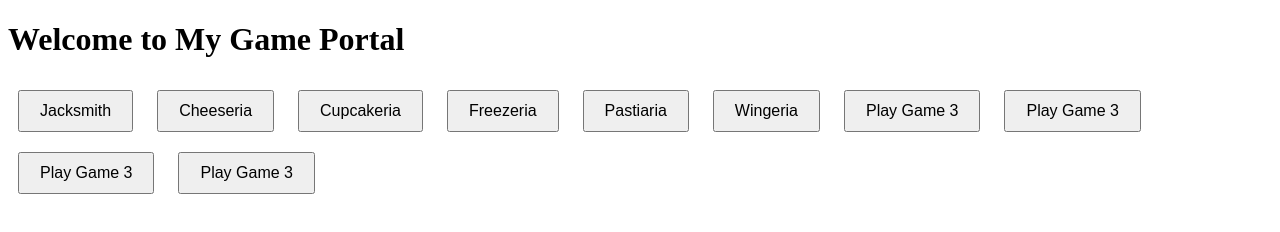
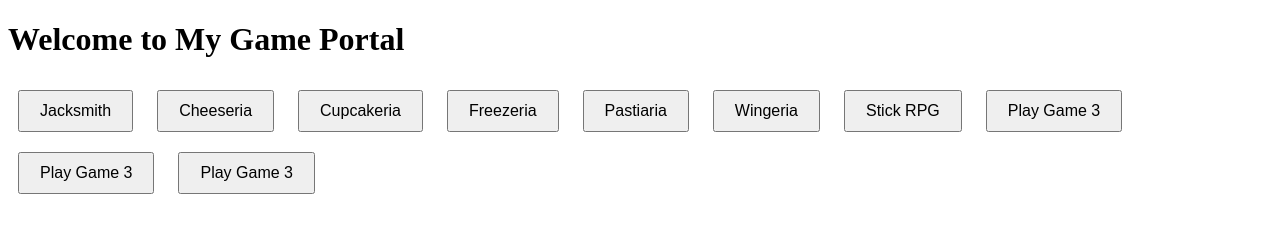
Before and after one commit to acburgess25/alexsgames, a website: page index.html in a window 1280 px wide. Drawn offline with Linux system fonts and the light colour scheme.

Commit message:
Update index.html

```diff
--- a/index.html
+++ b/index.html
@@ -20,7 +20,7 @@
     <button onclick="location.href='game4.html';" class="game-button">Freezeria</button>
     <button onclick="location.href='game5.html';" class="game-button">Pastiaria</button>
     <button onclick="location.href='game6.html';" class="game-button">Wingeria</button>
-    <button onclick="location.href='game7.html';" class="game-button">Play Game 3</button>
+    <button onclick="location.href='game7.html';" class="game-button">Stick RPG</button>
     <button onclick="location.href='game8.html';" class="game-button">Play Game 3</button>
     <button onclick="location.href='game9.html';" class="game-button">Play Game 3</button>
     <button onclick="location.href='game10.html';" class="game-button">Play Game 3</button>
```
